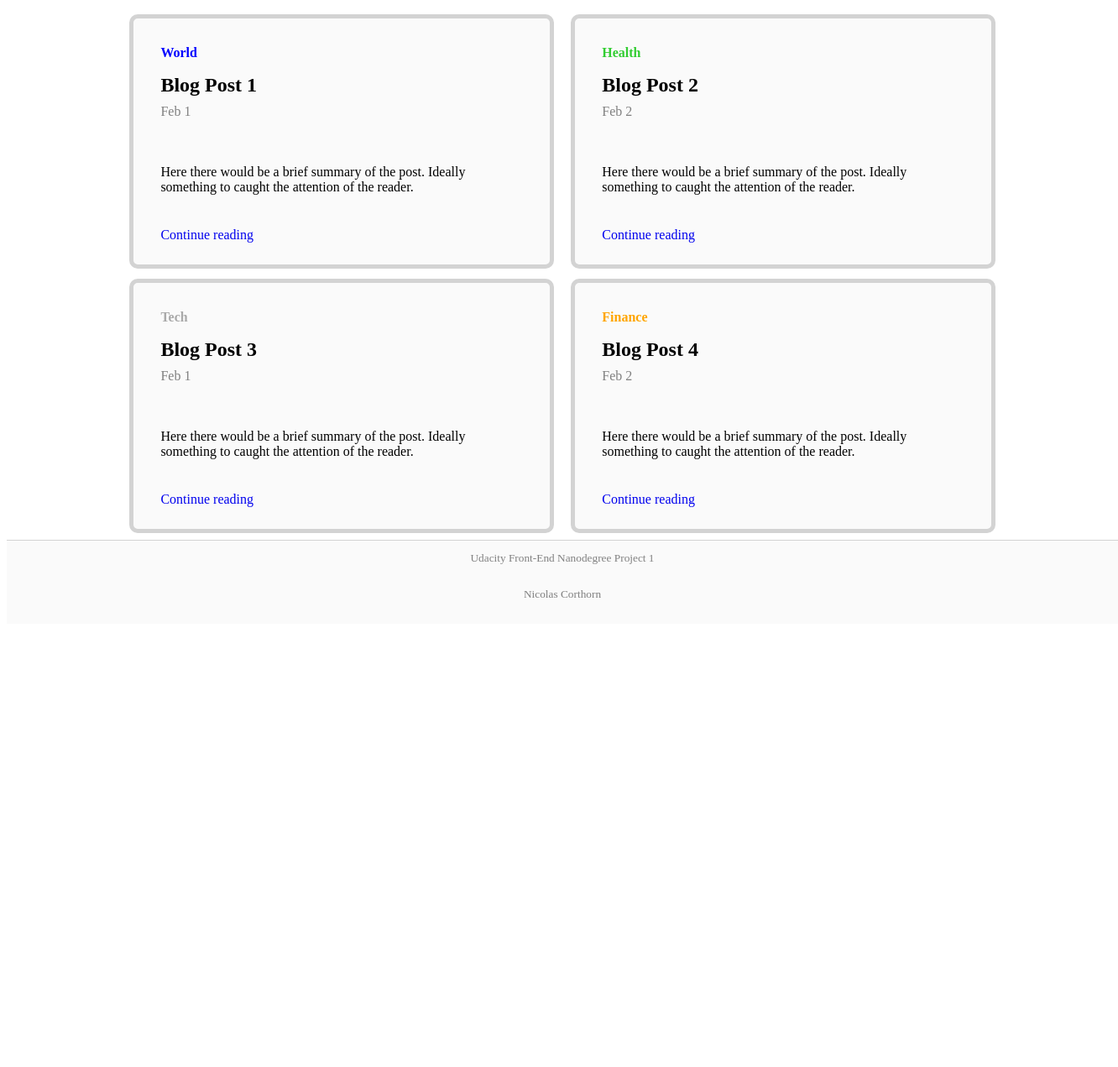
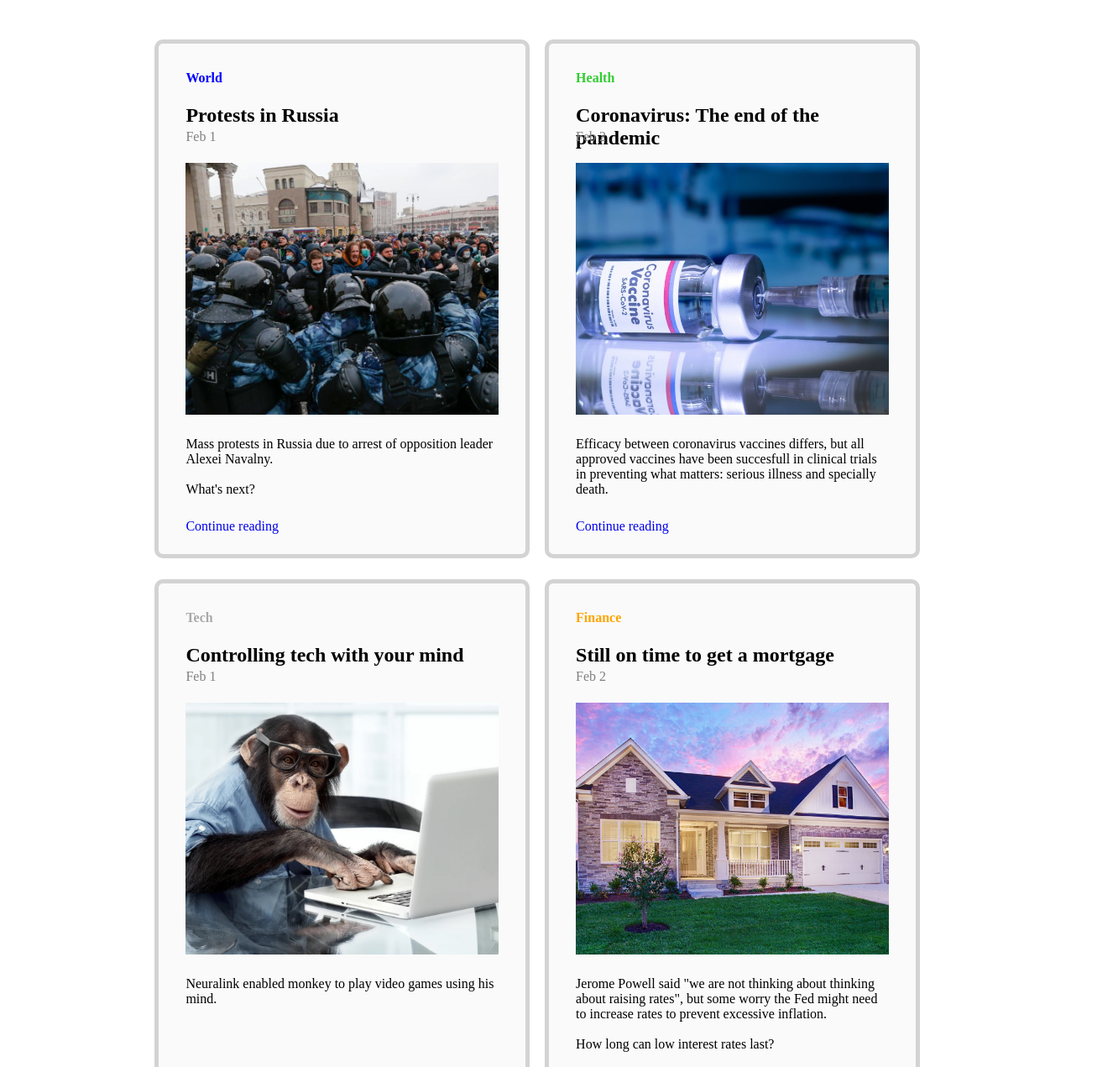
Before and after one commit to nico-corthorn/nico-corthorn.github.io, a plain HTML site: page index.html in a window 1280 px wide. Shown: the part 111-1382 px from the top of the page at 84% size, 1332 px wide, since content can reach past the window. Before the commit the page ends 862 px from the top, so only its background shows below. Drawn offline with Linux system fonts and the light colour scheme.

Commit message:
feat: images in index

```diff
--- a/css/post.css
+++ b/css/post.css
@@ -17,3 +17,8 @@
 	font: sans-serif;
 	color: gray;
 }
+.object-fit_cover{
+	object-fit: cover;
+	width: 100%;
+	height: 300px;
+}
--- a/css/style.css
+++ b/css/style.css
@@ -4,14 +4,14 @@
 
 .container{
   display: grid;
-  grid-template-columns: 10% 40% 40% 10%;
+  grid-template-columns: 10% 1fr 1fr 10%;
   grid-template-rows: 100px 1fr 100px;
   grid-template-areas:
   "ls hd hd rs"
   "ls main main rs"
   "ft ft ft ft";
   /*border: 2px solid yellow;*/
-  grid-gap: 20px;
+  grid-gap: 50px;
 }
 .blog-grid{
   display: grid;
@@ -25,7 +25,7 @@
   background: rgb(250, 250, 250);
   border-radius: 10px;
   padding: 32px;
-  grid-template-rows: 2% 20% 20% 1fr 5%;
+  grid-template-rows: 10px 40px 30px 300px 1fr 10px;
   align-items: start;
   justify-content: start;
   grid-gap: 10px;
--- a/index.html
+++ b/index.html
@@ -10,9 +10,9 @@
   <body>
   	<div class="container">
       <div class="header">
-      	<a href="fake.html">Subscribe</a>
+      	<a href=https://www.linkedin.com/in/nicolas-corthorn/>Subscribe</a>
         <div><h1>The Fake Blog</h1></div>
-      	<a href="fake.html">Contact Us</a>
+      	<a href=https://www.linkedin.com/in/nicolas-corthorn/>Contact Me :D</a>
       </div>
       <div class="leftside">
       </div>
@@ -22,31 +22,44 @@
         <div class="blog-grid">
           <div class="blog-summary">
             <div id="world", class="section">World</div>
-            <h2>Blog Post 1</h2>
+            <h2>Protests in Russia</h2>
             <div class="date">Feb 1</div>
-            <p>Here there would be a brief summary of the post. Ideally something to caught the attention of the reader. </p>
-            <a href="post1.html">Continue reading</a>
+            <div>
+            	<img class="object-fit_cover" src="images/protests-russia.jpg" alt="Protest in Russia">
+            </div>
+            <p>Mass protests in Russia due to arrest of opposition leader Alexei Navalny.</br></br>What's next?</p>
+            <a href="sample-post.html">Continue reading</a>
           </div>
           <div class="blog-summary">
             <div id="health", class="section">Health</div>
-            <div> <h2>Blog Post 2</h2> </div>
+            <div><h2>Coronavirus: The end of the pandemic</h2></div>
             <div class="date">Feb 2</div>
-            <p>Here there would be a brief summary of the post. Ideally something to caught the attention of the reader. </p>
-            <a href="post2.html">Continue reading</a>
+            <div>
+            	<img class="object-fit_cover" src="images/vaccine.jpg" alt="COVID-19 vaccine">
+            </div>
+            <p>Efficacy between coronavirus vaccines differs, but all approved vaccines have been succesfull in clinical trials in preventing what matters: serious illness and specially death.</p>
+            <a href="sample-post.html">Continue reading</a>
           </div>
           <div class="blog-summary">
             <div id="tech", class="section">Tech</div>
-            <h2>Blog Post 3</h2>
+            <h2>Controlling tech with your mind</h2>
             <div class="date">Feb 1</div>
-            <p>Here there would be a brief summary of the post. Ideally something to caught the attention of the reader. </p>
-            <a href="post1.html">Continue reading</a>
+            <div>
+            	<img class="object-fit_cover" src="images/monkey.jpg" alt="COVID-19 vaccine">
+            </div>
+            <p>Neuralink enabled monkey to play video games using his mind.</p>
+            <a href="sample-post.html">Continue reading</a>
           </div>
           <div class="blog-summary">
             <div id="finance", class="section">Finance</div>
-            <div> <h2>Blog Post 4</h2> </div>
+            <div> <h2>Still on time to get a mortgage</h2> </div>
             <div class="date">Feb 2</div>
-            <p>Here there would be a brief summary of the post. Ideally something to caught the attention of the reader. </p>
-            <a href="post2.html">Continue reading</a>
+            <div>
+            	<img class="object-fit_cover" src="images/house.jpg" alt="COVID-19 vaccine">
+            </div>
+            <p>Jerome Powell said "we are not thinking about thinking about raising rates", but some worry the Fed might need to increase rates to prevent excessive inflation.</br></br>
+            How long can low interest rates last?</p>
+            <a href="sample-post.html">Continue reading</a>
           </div>
         </div>
       </div>
```
Also changed, not shown: sample-post.html (added, +26 -0 lines), images/house.jpg (added), images/monkey.jpg (added), images/protests-russia.jpg (added), images/vaccine.jpg (added).
